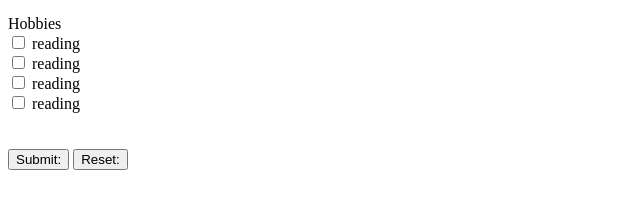
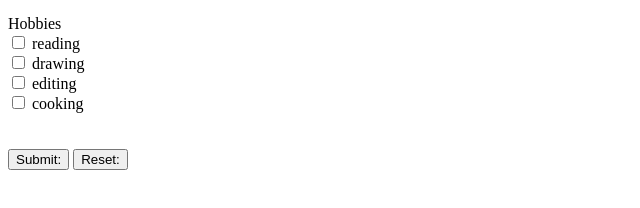
Before and after one commit to Nagapriya-mca/Task-1, a plain HTML site: page index.html in a window 1280 px wide. Shown: the part 558-766 px from the top of the page, 0-640 px from the left. Drawn offline with Linux system fonts and the light colour scheme.

Commit message:
Add files via upload

```diff
--- a/index.html
+++ b/index.html
@@ -40,11 +40,11 @@
         <input type="checkbox" id="hobby1" name="hobbies" value="reading">
         <label for="hobby1">reading</label><br>
         <input type="checkbox" id="hobby2" name="hobbies" value="drawing">
-        <label for="hobby1">reading</label><br>
+        <label for="hobby2">drawing</label><br>
         <input type="checkbox" id="hobby3" name="hobbies" value="editing">
-        <label for="hobby1">reading</label><br>
+        <label for="hobby3">editing</label><br>
         <input type="checkbox" id="hobby4" name="hobbies" value="cooking">
-        <label for="hobby1">reading</label><br><br><br>
+        <label for="hobby4">cooking</label><br><br><br>
         <button type="Submit">Submit:</button>
         <button type="Reset">Reset:</button>
 </form>
```
